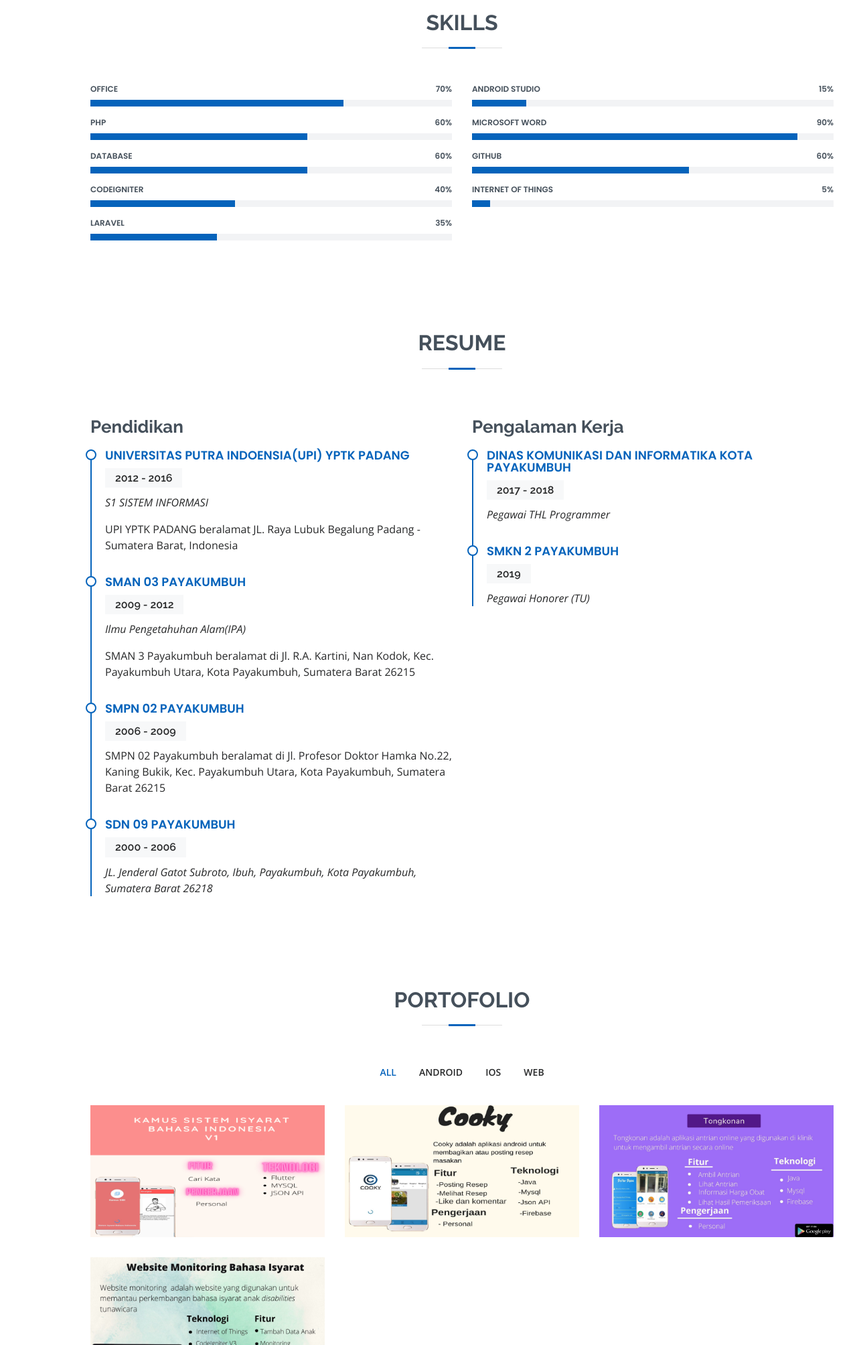
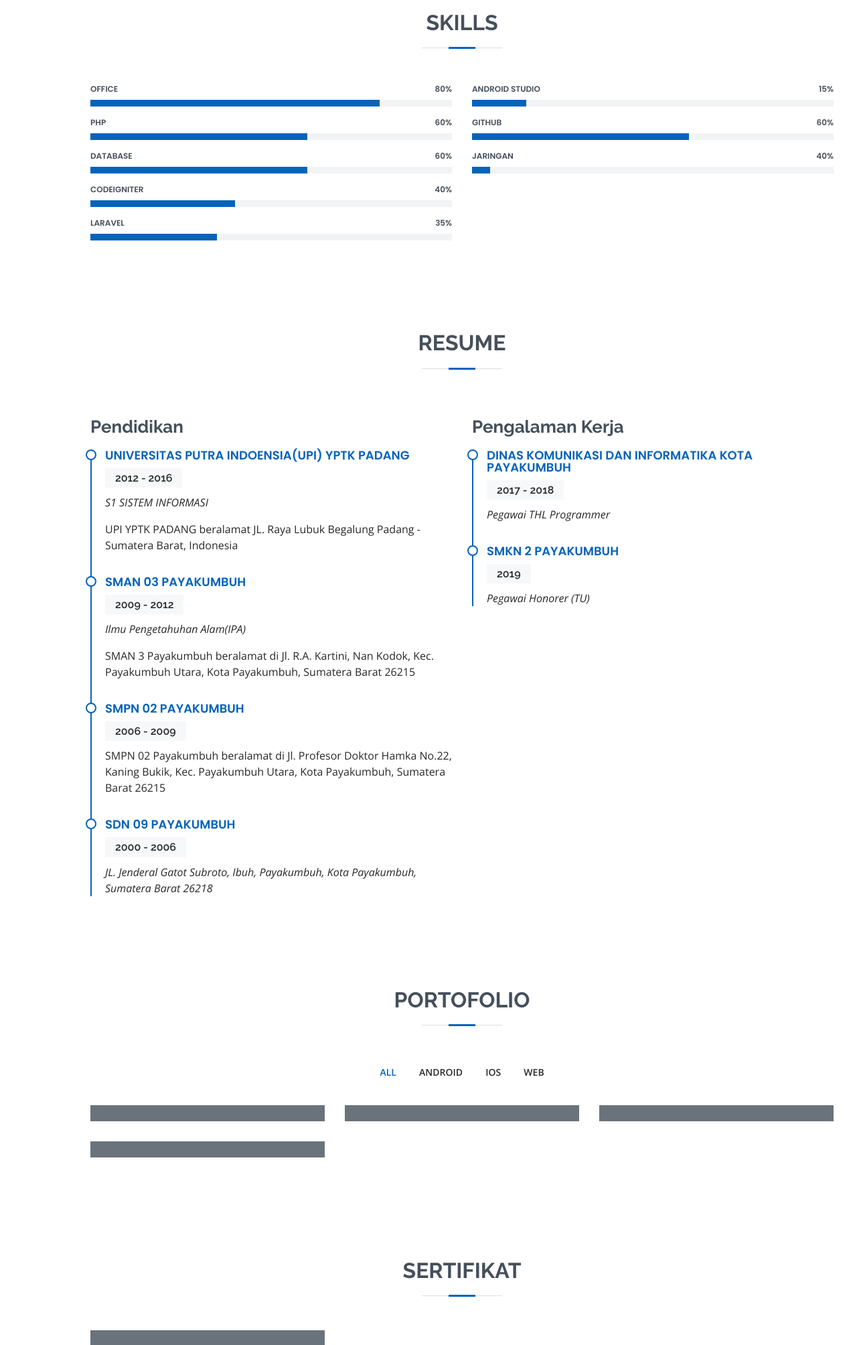
Before and after one commit to rivofirdaus/rivofirdaus.github.io, a plain HTML site: page index.html in a window 1280 px wide. Shown: the part 1540-3548 px from the top of the page at 67% size. Drawn offline with nearby package versions, Linux system fonts and the light colour scheme.

Commit message:
Update index.html

```diff
--- a/index.html
+++ b/index.html
@@ -120,9 +120,9 @@
                 <ul>
 
                  <!--  <p><i class="icofont-rounded-right"></i> <strong>Tanggal Lahir:</strong> 08 November 1996</p> -->
-                  <p><i class="icofont-rounded-right"></i> <strong>Pendidikan:</strong>S1 SISTEM INFORMASI</p>
+                  <p><i class="icofont-rounded-right"></i> <strong>Pendidikan:</strong> S1 SISTEM INFORMASI</p>
                   <p><i class="icofont-rounded-right"></i> <strong>Alamat:</strong> Payakumbuh,Sumatera Barat</p>
-                  <p><i class="icofont-rounded-right"></i> <strong>Freelance:</strong> Available</li>
+
                     <form action="forms/contact.php" method="post" role="form" class="php-email-form">
                 <div class="text-center"><a id="link" href="#"><button class="submit" id="btn_cv">Download CV</a></div>
               </form>
@@ -152,9 +152,9 @@
           <div class="col-lg-6">
 
             <div class="progress">
-              <span class="skill">office <i class="val">70%</i></span>
+              <span class="skill">OFFICE <i class="val">80%</i></span>
               <div class="progress-bar-wrap">
-                <div class="progress-bar" role="progressbar" aria-valuenow="70" aria-valuemin="0" aria-valuemax="100"></div>
+                <div class="progress-bar" role="progressbar" aria-valuenow="80" aria-valuemin="0" aria-valuemax="100"></div>
               </div>
             </div>
               <div class="progress">
@@ -193,13 +193,6 @@
                 <div class="progress-bar" role="progressbar" aria-valuenow="15" aria-valuemin="0" aria-valuemax="100"></div>
               </div>
             </div>
-
-            <div class="progress">
-              <span class="skill">Microsoft Word <i class="val">90%</i></span>
-              <div class="progress-bar-wrap">
-                <div class="progress-bar" role="progressbar" aria-valuenow="90" aria-valuemin="0" aria-valuemax="100"></div>
-              </div>
-            </div>
              <div class="progress">
               <span class="skill">Github<i class="val">60%</i></span>
               <div class="progress-bar-wrap">
@@ -208,9 +201,9 @@
             </div>
 
             <div class="progress">
-              <span class="skill">Internet Of Things  <i class="val">5%</i></span>
+              <span class="skill">JARINGAN <i class="val">40%</i></span>
               <div class="progress-bar-wrap">
-                <div class="progress-bar" role="progressbar" aria-valuenow="5" aria-valuemin="0" aria-valuemax="100"></div>
+                <div class="progress-bar" role="progressbar" aria-valuenow="5" aria-valuemin="40" aria-valuemax="100"></div>
               </div>
             </div>
 
@@ -308,7 +301,7 @@
 
           <div class="col-lg-4 col-md-6 portfolio-item filter-android">
             <div class="portfolio-wrap">
-              <img src="assets/img/porto/portofolio-4.jpg" class="img-fluid" alt="">
+              <img src="assets/img/porto/#" class="img-fluid" alt="">
               <div class="portfolio-info">
                 <h4>Android Apps</h4>
 
@@ -319,7 +312,7 @@
 
           <div class="col-lg-4 col-md-6 portfolio-item filter-android ">
             <div class="portfolio-wrap">
-              <img src="assets/img/porto/portofolio-1.jpg" class="img-fluid" alt="">
+              <img src="#" class="img-fluid" alt="">
               <div class="portfolio-info">
                 <h4>Android Apps</h4>
 
@@ -330,7 +323,7 @@
 
             <div class="col-lg-4 col-md-6 portfolio-item filter-android">
             <div class="portfolio-wrap">
-              <img src="assets/img/porto/portofolio-2.jpg" class="img-fluid" alt="">
+              <img src="#" class="img-fluid" alt="">
               <div class="portfolio-info">
                 <h4>Android Apps</h4>
 
@@ -343,7 +336,7 @@
 
             <div class="col-lg-4 col-md-3 portfolio-item filter-web">
             <div class="portfolio-wrap">
-              <img src="assets/img/porto/portofolio-3.jpg" class="img-fluid" alt="">
+              <img src="#" class="img-fluid" alt="">
               <div class="portfolio-info">
                 <h4>Web Apps</h4>
 
```
